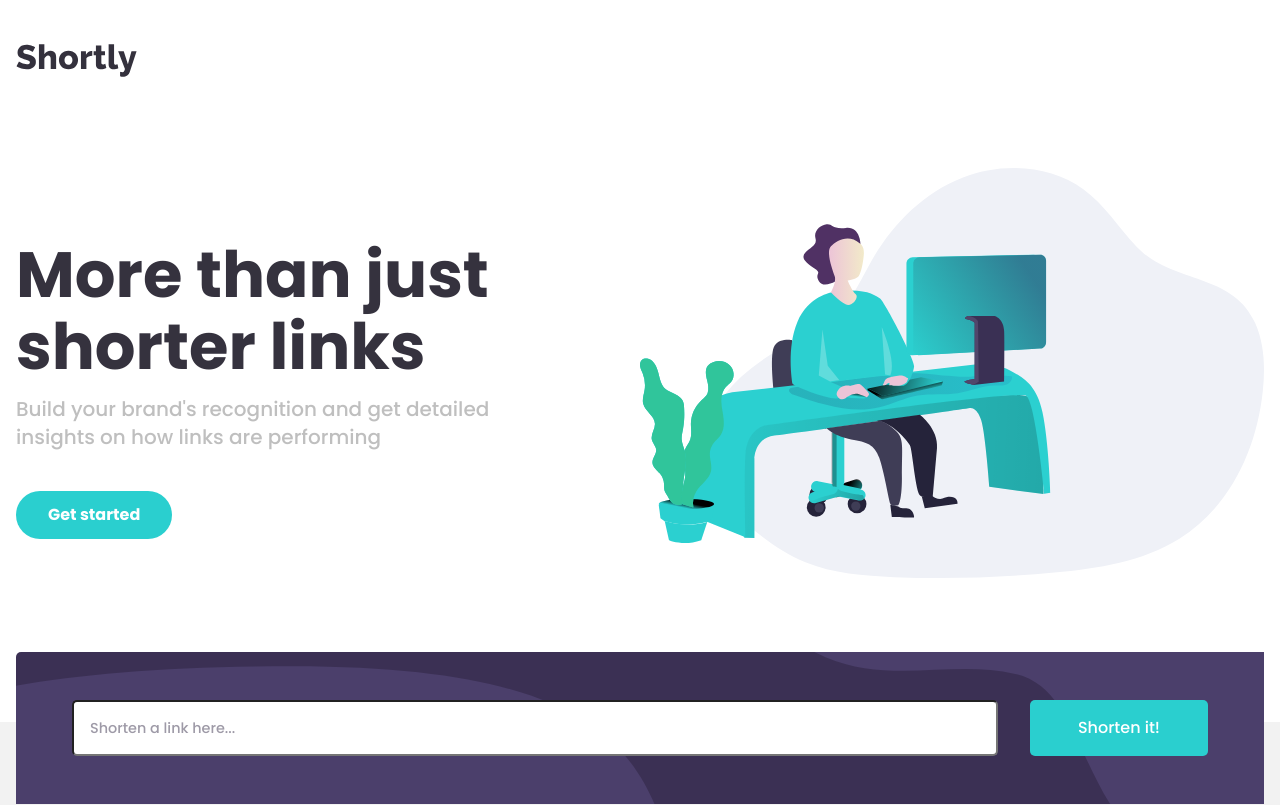
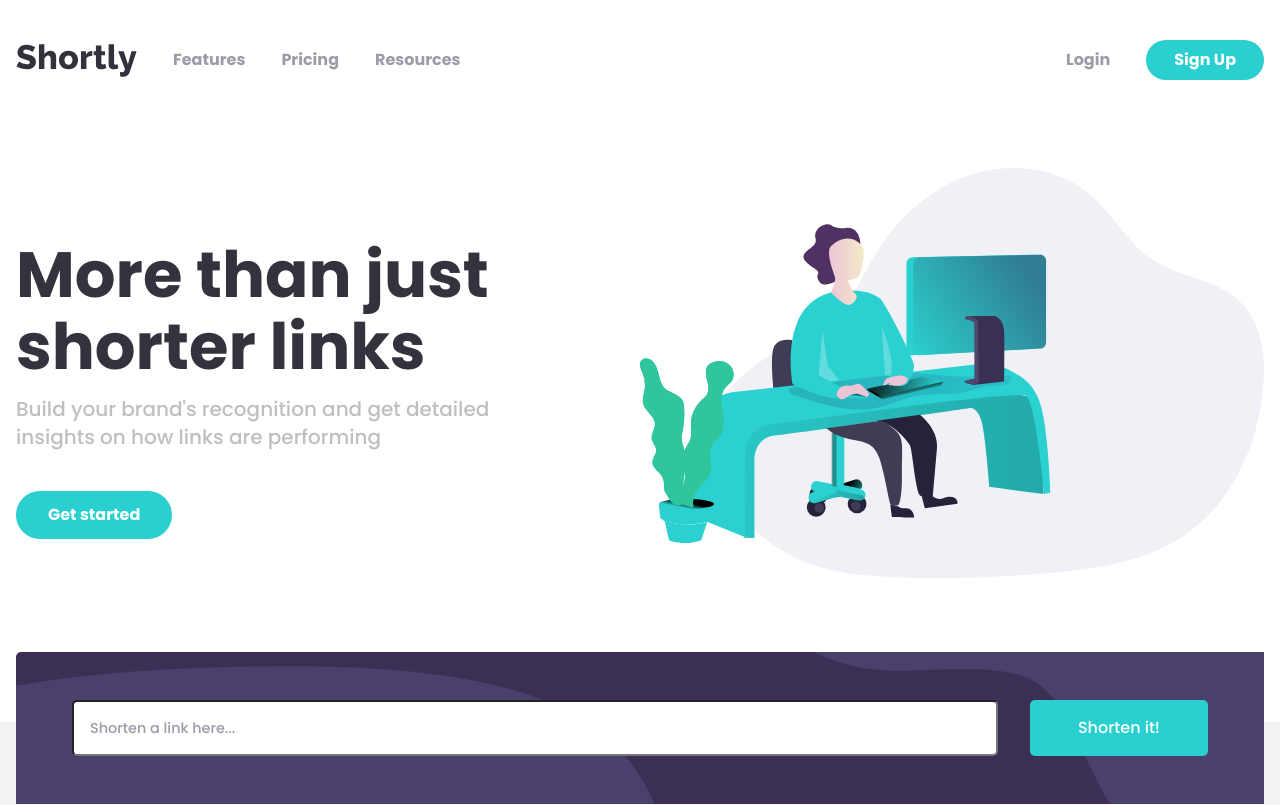
Before and after one commit to mohsin316/shortenit, a React (Vite) app: page / in a window 1280 px wide. Shown: the top 805 px of the page. Built offline with nearby package versions, Linux system fonts and the light colour scheme.

Commit message:
fixed navbar animations

```diff
--- a/src/components/Hero.css
+++ b/src/components/Hero.css
@@ -17,8 +17,8 @@
 }
 
 .title > h1 {
-  font-size: 2rem;
-  line-height: 2rem;
+  font-size: 2.25rem;
+  line-height: 2.25rem;
 }
 
 .title > p {
@@ -38,10 +38,10 @@
   font-weight: var(--fw-B);
 }
 
-@media (min-width: 455px) {
+@media (min-width: 450px) {
   .title > h1 {
-    font-size: 2.5rem;
-    line-height: 2.5rem;
+    font-size: 2.75rem;
+    line-height: 2.75rem;
     max-width: 375px;
   }
 
--- a/src/components/Navbar.css
+++ b/src/components/Navbar.css
@@ -135,7 +135,7 @@
     flex-direction: column;
     justify-content: center;
     align-items: center;
-    inset: 5.5rem 1rem auto;
+    inset: -25rem 1rem auto;
     max-width: 400px;
     margin-inline: auto;
     border-radius: 5px;
--- a/src/components/Navbar.jsx
+++ b/src/components/Navbar.jsx
@@ -28,8 +28,8 @@ export default function Navbar() {
       </button>
       <nav>
         <m.ul
-          initial={{ y: open ? 0 : -500 }}
-          animate={{ y: open ? 0 : -500 }}
+          initial={{ y: open ? 0 : 0 }}
+          animate={{ y: open ? 500 : 0 }}
           transition={{ type: "spring", bounce: 0.5, duration: 0.8 }}
           className={`primary-navigation  `}
         >
```
